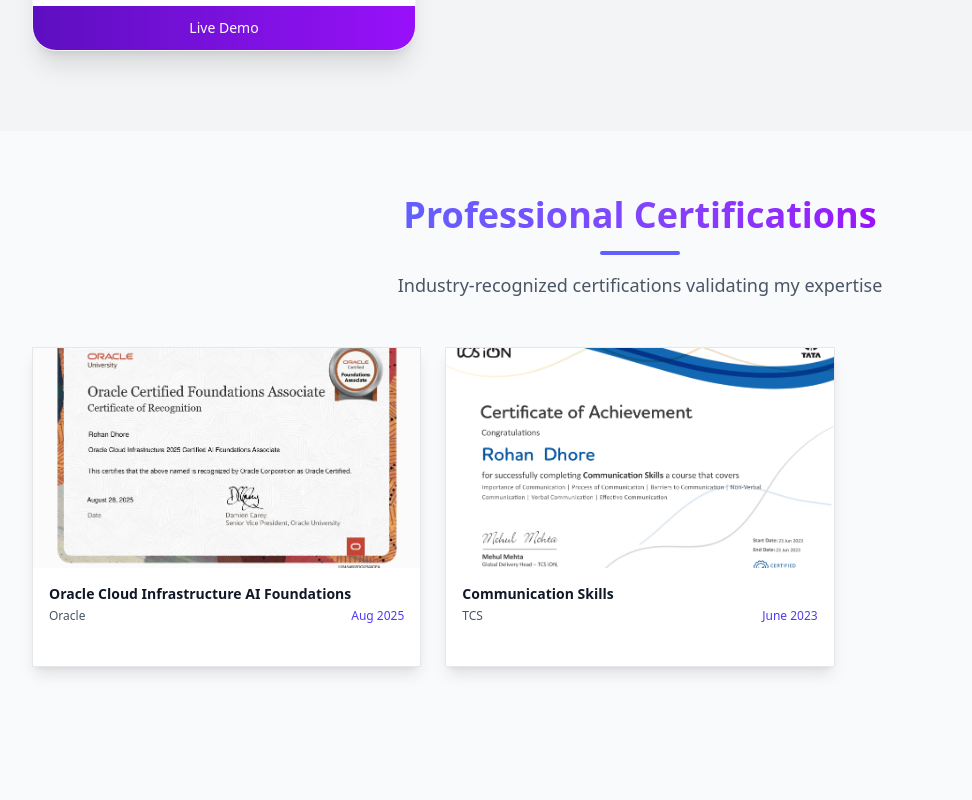
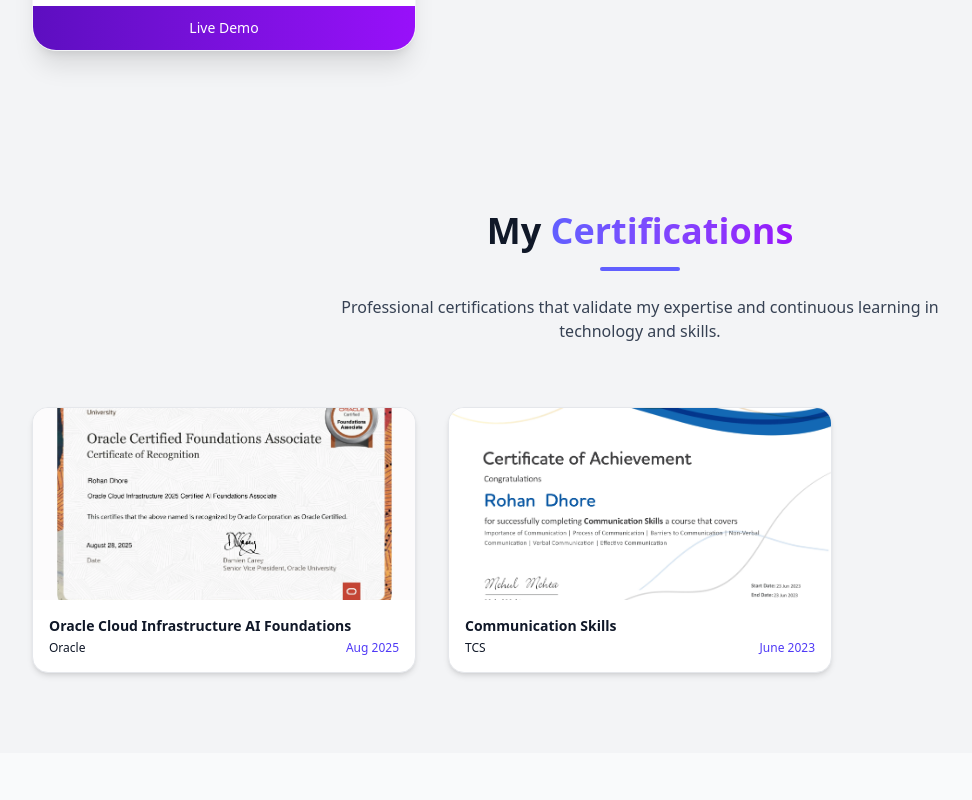
Before and after one commit to rohandhore2102/Portfolio, a React (Vite) app: page / in a window 1280 px wide. Shown: the part 3860-4660 px from the top of the page, without its empty margins (0-972 px from the left). Built offline with nearby package versions, Linux system fonts and the light colour scheme; no server answers.

Commit message:
certificate page v2

```diff
--- a/src/components/CertificatesSection.jsx
+++ b/src/components/CertificatesSection.jsx
@@ -15,16 +15,15 @@
       issuer: "Oracle",
       date: "Aug 2025",
       preview: "/img/Oracle-ai.webp",
-      fullImage: "/img/Oracle-ai.webp"
+      fullImage: "/img/Oracle-ai.webp",
     },
     {
       title: "Communication Skills",
       issuer: "TCS",
       date: "June 2023",
       preview: "/img/TCS-CS.webp",
-      fullImage: "/img/TCS-CS.webp"
+      fullImage: "/img/TCS-CS.webp",
     },
-
   ];
 
   const containerVariants = {
@@ -36,7 +35,7 @@
   };
 
   const itemVariants = {
-    hidden: { opacity: 0, y: 30 },
+    hidden: { opacity: 0, y: 20 },
     visible: {
       opacity: 1,
       y: 0,
@@ -50,14 +49,14 @@
     return (
       <AnimatePresence>
         <motion.div
-          className="fixed inset-0 bg-black/95 backdrop-blur-sm flex items-center justify-center z-50 p-4"
+          className="fixed inset-0 bg-black/90 backdrop-blur-sm flex items-center justify-center z-50 p-4"
           initial={{ opacity: 0 }}
           animate={{ opacity: 1 }}
           exit={{ opacity: 0 }}
           onClick={onClose}
         >
           <motion.div
-            className="relative bg-white dark:bg-gray-900 shadow-2xl max-w-6xl w-full max-h-[90vh] overflow-hidden"
+            className="relative bg-white dark:bg-gray-900 rounded-2xl shadow-2xl max-w-5xl w-full max-h-[90vh] overflow-hidden"
             initial={{ scale: 0.9, opacity: 0 }}
             animate={{ scale: 1, opacity: 1 }}
             exit={{ scale: 0.9, opacity: 0 }}
@@ -65,9 +64,9 @@
             onClick={(e) => e.stopPropagation()}
           >
             {/* Header */}
-            <div className="p-4 border-b border-gray-200 dark:border-gray-700 flex justify-between items-center bg-white dark:bg-gray-900">
+            <div className="p-4 border-b border-gray-200 dark:border-gray-700 flex justify-between items-center">
               <div className="flex-1 min-w-0">
-                <h3 className="text-xl font-bold text-gray-900 dark:text-gray-100 truncate">
+                <h3 className="text-lg md:text-xl font-bold text-gray-900 dark:text-gray-100 truncate">
                   {certificate.title}
                 </h3>
                 <p className="text-sm text-gray-600 dark:text-gray-400 truncate">
@@ -75,7 +74,7 @@
                 </p>
               </div>
               <button
-                className="p-2 ml-4 bg-gray-200 dark:bg-gray-700 text-gray-700 dark:text-gray-300 hover:bg-gray-300 dark:hover:bg-gray-600 transition-colors"
+                className="p-2 rounded-full bg-gray-200 dark:bg-gray-700 text-gray-700 dark:text-gray-300 hover:bg-gray-300 dark:hover:bg-gray-600 transition-colors"
                 onClick={onClose}
               >
                 <X size={20} />
@@ -87,7 +86,7 @@
               <img
                 src={certificate.fullImage || certificate.preview}
                 alt={certificate.title}
-                className="max-w-full max-h-full object-contain"
+                className="max-w-full max-h-full object-contain rounded-lg"
               />
             </div>
           </motion.div>
@@ -97,37 +96,38 @@
   };
 
   return (
-    <>
     <motion.section
       id="certificates"
       ref={ref}
       initial="hidden"
       animate={isInView ? "visible" : "hidden"}
       variants={containerVariants}
-        className={`py-16 px-4 sm:px-6 lg:px-8 transition-colors duration-300 ${
-          darkMode ? "bg-gray-900" : "bg-gray-50"
+      className={`py-20 px-4 sm:px-6 lg:px-8 transition-colors duration-300 ${
+        darkMode ? "bg-gray-800" : "bg-gray-100"
       }`}
     >
       <div className="max-w-7xl mx-auto">
         <motion.div variants={itemVariants}>
-            <div className="text-center mb-12">
+          <div className="text-center mb-16">
             <h2 className="text-3xl md:text-4xl font-bold mb-4">
+              My{" "}
               <span className="bg-gradient-to-r from-indigo-500 to-purple-600 bg-clip-text text-transparent">
-                  Professional Certifications
+                Certifications
               </span>
             </h2>
-              <div className="h-1 w-20 mx-auto rounded bg-indigo-500 mb-4"></div>
+            <div className="h-1 w-20 mx-auto rounded bg-indigo-500"></div>
             <p
-                className={`text-lg ${
-                  darkMode ? "text-gray-300" : "text-gray-600"
+              className={`mt-6 max-w-2xl mx-auto ${
+                darkMode ? "text-gray-300" : "text-gray-700"
               }`}
             >
-                Industry-recognized certifications validating my expertise
+              Professional certifications that validate my expertise and
+              continuous learning in technology and skills.
             </p>
           </div>
 
           <motion.div
-              className="grid grid-cols-1 md:grid-cols-2 lg:grid-cols-3 gap-6"
+            className="grid grid-cols-1 md:grid-cols-2 lg:grid-cols-3 gap-8"
             variants={containerVariants}
           >
             {certificates.map((certificate, index) => (
@@ -135,14 +135,13 @@
                 key={index}
                 variants={itemVariants}
                 onClick={() => setSelectedCert(certificate)}
-                  className={`group cursor-pointer shadow-lg overflow-hidden transition-all duration-300 transform hover:scale-105 ${
+                className={`group cursor-pointer rounded-2xl shadow-md overflow-hidden transition-all duration-300 hover:shadow-xl hover:-translate-y-1 ${
                   darkMode
-                      ? "bg-gray-800 hover:bg-gray-750"
-                      : "bg-white hover:bg-gray-50"
-                  } border border-gray-200 dark:border-gray-700`}
-                  style={{ height: '320px' }}
+                    ? "bg-gray-900 border border-gray-700"
+                    : "bg-white border border-gray-200"
+                }`}
               >
-                  <div className="relative overflow-hidden" style={{ height: '220px' }}>
+                <div className="relative h-48 overflow-hidden">
                   <img
                     src={certificate.preview}
                     alt={certificate.title}
@@ -151,12 +150,12 @@
                   <div className="absolute inset-0 bg-black/0 group-hover:bg-black/20 transition-all duration-300" />
                 </div>
 
-                  <div className="p-4" style={{ height: '100px' }}>
-                    <h3 className="font-semibold text-gray-900 dark:text-gray-100 text-sm mb-1 line-clamp-2">
+                <div className="p-4">
+  <h3 className="font-semibold text-gray-900 dark:text-gray-500 text-sm mb-1 line-clamp-2">
     {certificate.title}
   </h3>
   <div className="flex items-center justify-between">
-                      <p className="text-xs text-gray-600 dark:text-gray-400">
+    <p className="text-xs text-gray-900 dark:text-gray-300">
       {certificate.issuer}
     </p>
     <span className="text-xs font-medium text-indigo-600 dark:text-indigo-400">
@@ -169,7 +168,6 @@
           </motion.div>
         </motion.div>
       </div>
-      </motion.section>
 
       <CertificateModal
         isOpen={!!selectedCert}
@@ -185,7 +183,7 @@
           overflow: hidden;
         }
       `}</style>
-    </>
+    </motion.section>
   );
 }
 
```
Also changed, not shown: 1 other file (tests, documents, lock files or other folders). Lines whose indentation alone changed are shown as unchanged.
